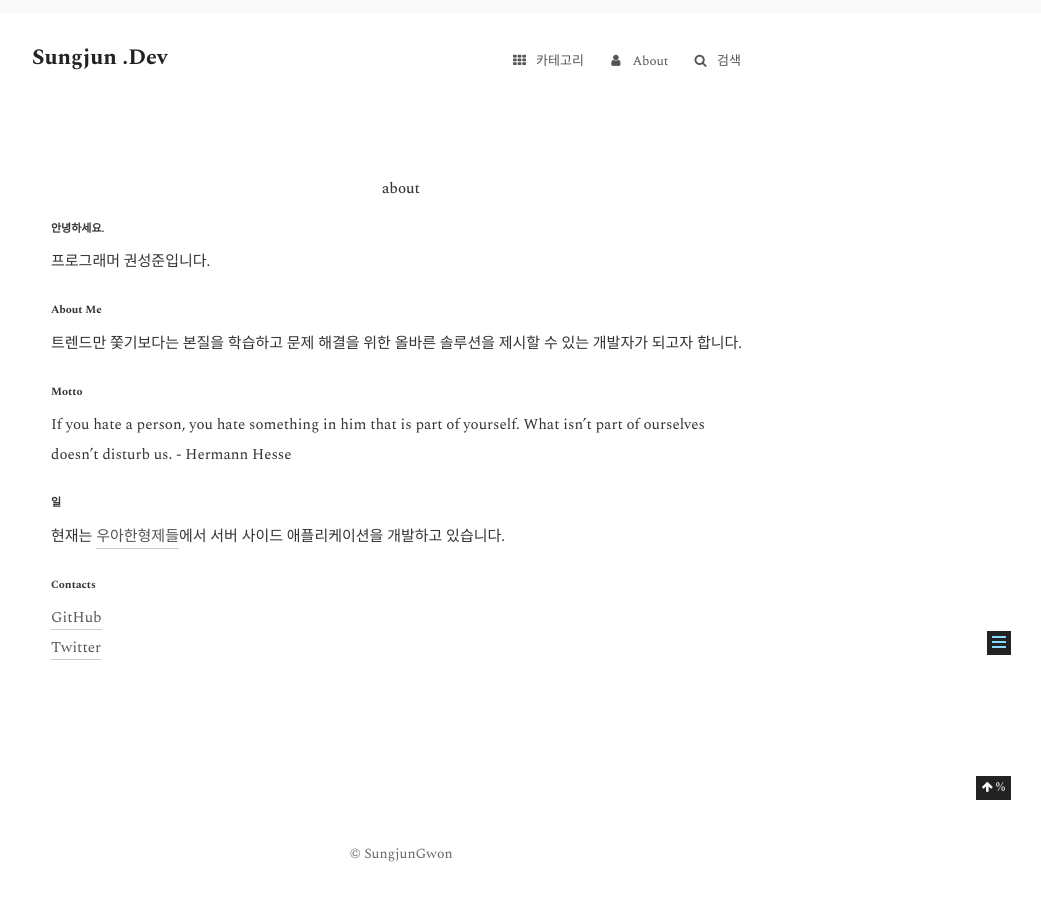
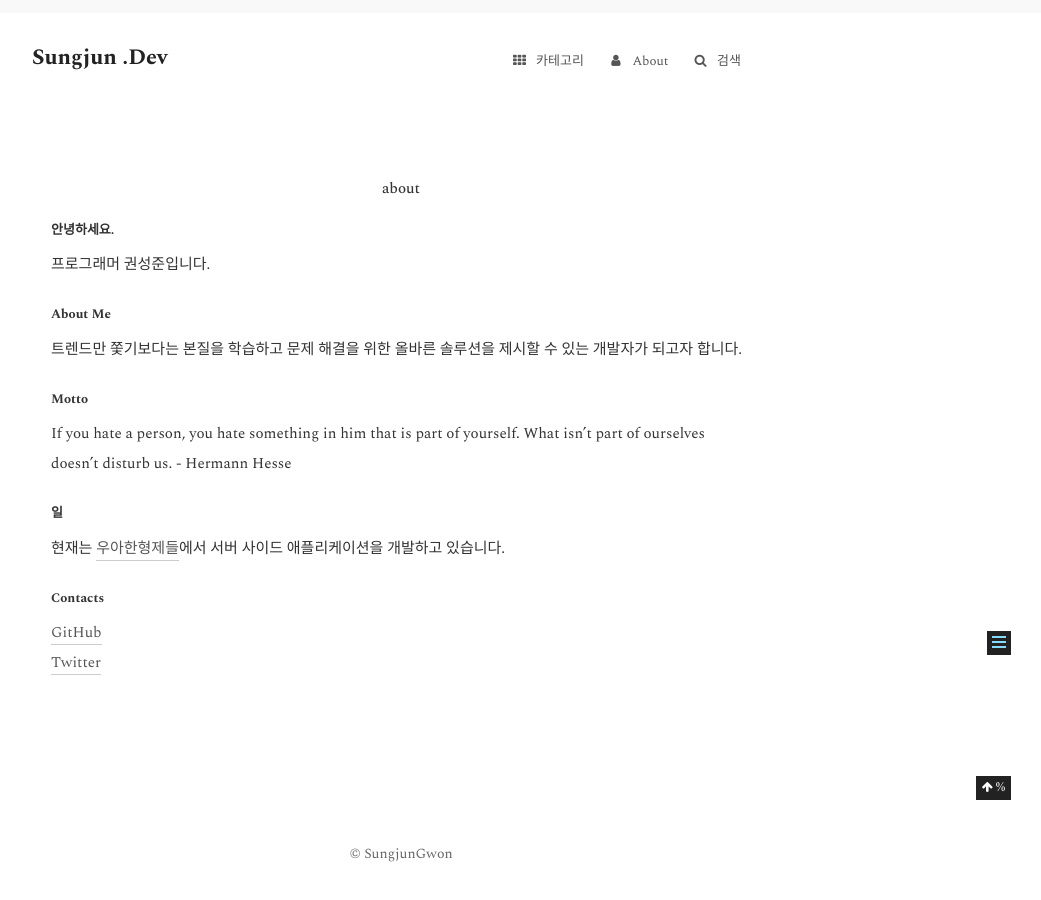
Before and after one commit to gwonsungjun/gwonsungjun.github.io, a Jekyll site: the page built from about/index.md, in a window 1280 px wide. Shown: the part 200-1100 px from the top of the page, without its empty margins (239-1280 px from the left). Built offline with Jekyll 4.4.1, drawn with Linux system fonts in a browser that asks for light colours.

```diff
--- a/about/index.md
+++ b/about/index.md
@@ -3,19 +3,19 @@ title: about
 layout: page
 ---
 
-## 안녕하세요.
+# 안녕하세요.
 프로그래머 권성준입니다.
 
-## About Me
+# About Me
 
 트렌드만 쫓기보다는 본질을 학습하고 문제 해결을 위한 올바른 솔루션을 제시할 수 있는 개발자가 되고자 합니다.
 
-## Motto
+# Motto
 If you hate a person, you hate something in him that is part of yourself. What isn't part of ourselves doesn't disturb us. - Hermann Hesse
 
-## 일
+# 일
 현재는 [우아한형제들](https://www.woowahan.com)에서 서버 사이드 애플리케이션을 개발하고 있습니다.
 
-## Contacts
+# Contacts
 [GitHub](https://github.com/gwonsungjun)
 [Twitter](https://twitter.com/sungjunpizz)
```
